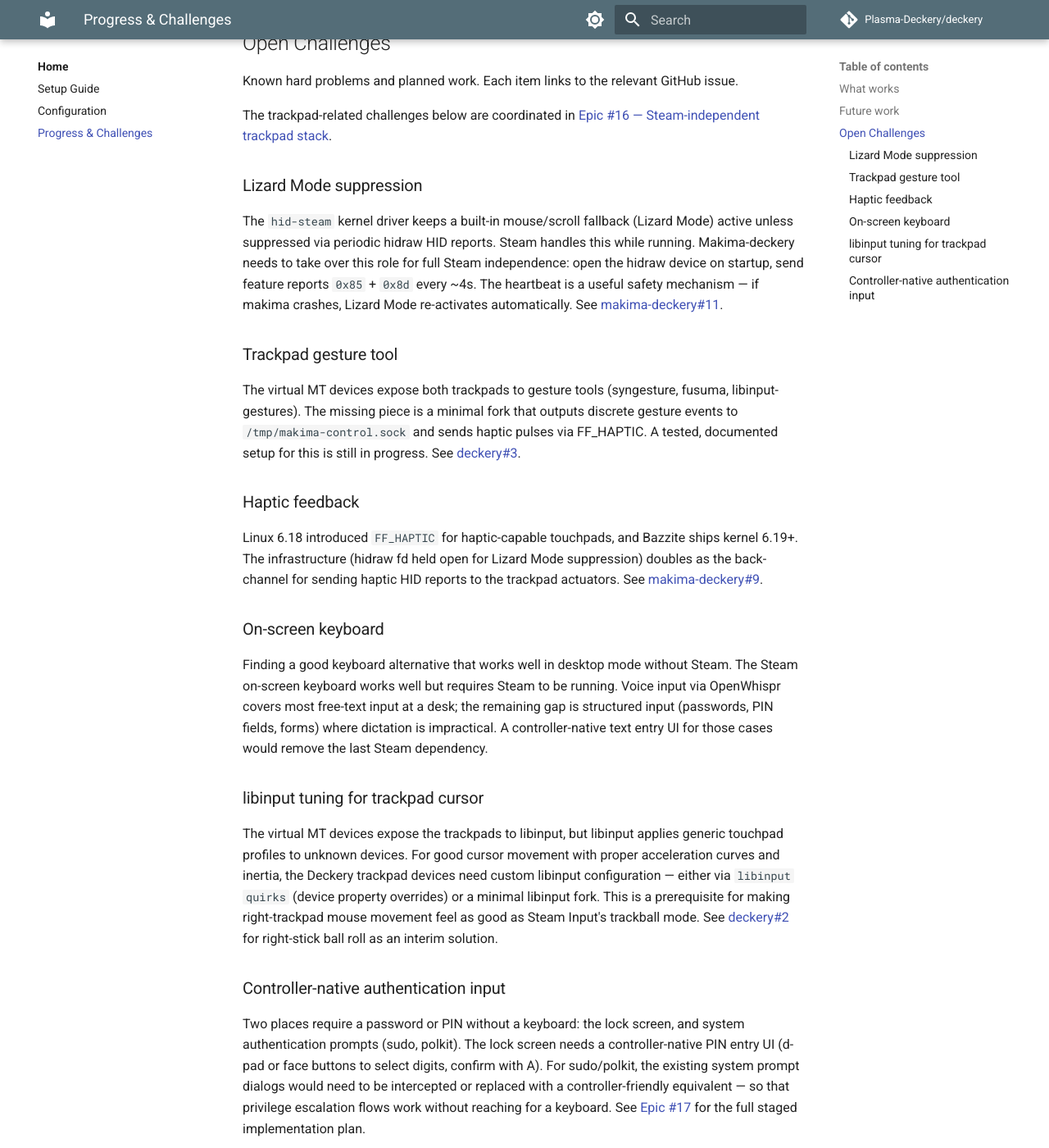
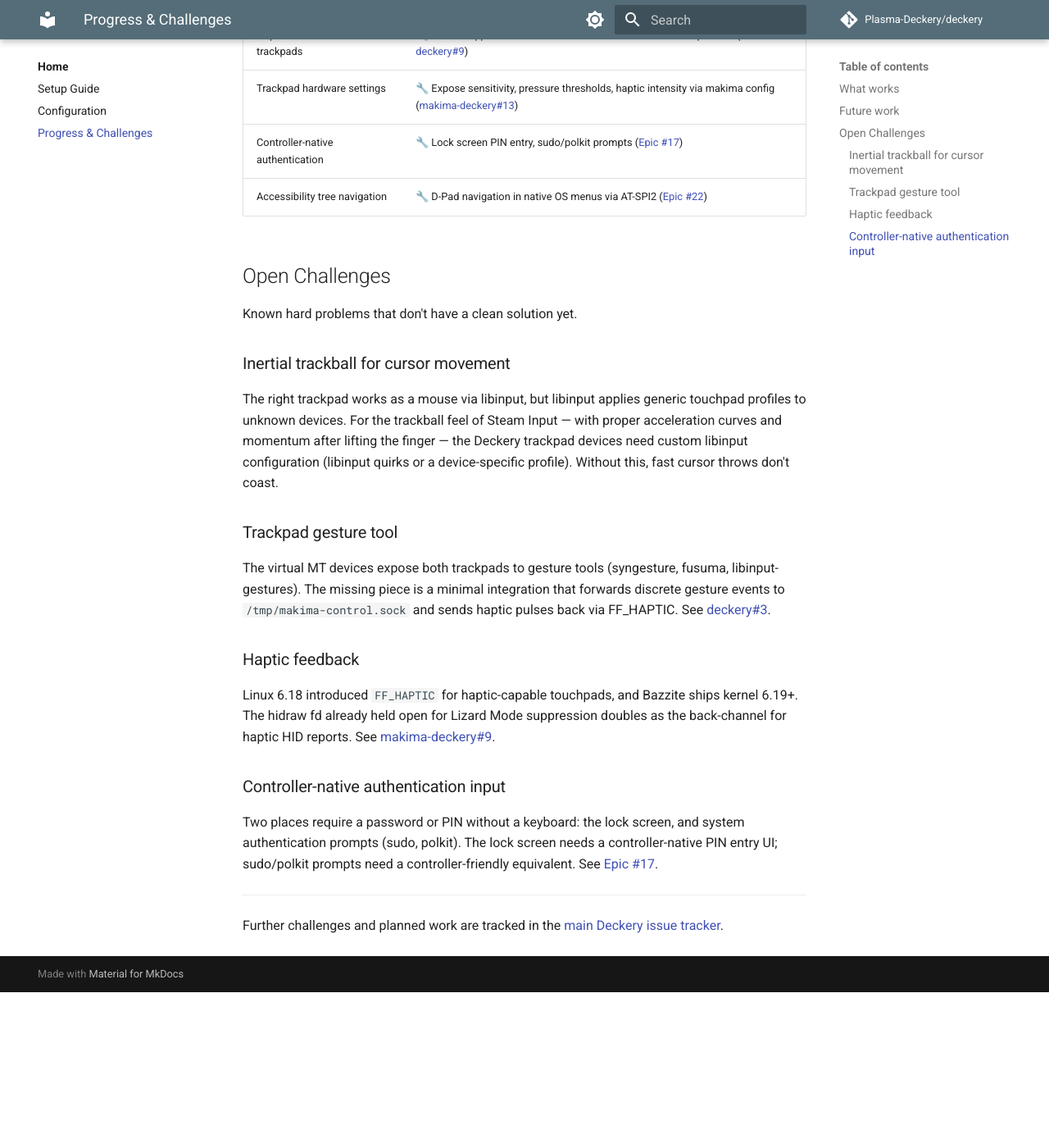
Before and after one commit to Plasma-Deckery/deckery, an MkDocs documentation site: the page built from docs/progress-and-challenges.md, in a window 1280 px wide and 1400 px high, scrolled down 1167 px. Shown: the whole window at 82% size. Built offline with MkDocs 1.6.1 and Material for MkDocs 9.7.7, drawn with Linux system fonts in a browser that asks for light colours; comment, search, counter and statistics services are not loaded; after the commit the page ends 2377 px from its top, so only the background shows below that; some of the changed text lies outside the part shown.

Commit message:
tray: add Ko-fi support link; docs: update progress & challenges

```diff
--- a/docs/progress-and-challenges.md
+++ b/docs/progress-and-challenges.md
@@ -6,6 +6,12 @@
 |---|---|
 | Buttons, D-Pad, back paddles, modifiers | ✅ Covered |
 | Per-app button layouts | ✅ Covered |
+| Lizard Mode suppression | ✅ Covered — hidraw heartbeat keeps Steam Deck controller in full mode |
+| Suspend/resume reconnect | ✅ Covered — in-process reinit, ~1s recovery window |
+| Trackpad cursor movement | ✅ Works — right trackpad as mouse via virtual MT device and libinput. No inertial trackball yet (see challenges below). |
+| Trackpad scrolling | ✅ Works — two-finger gesture via virtual MT device. Better than Steam Input. Single-trackpad scroll may be added in the future. |
+| On-screen keyboard | ✅ Works — choose between the Steam keyboard (Steam+X) and the Plasma keyboard (Steam+X with Steam not running, or via binding) |
+| Steam Input disable | ✅ Covered — via Steam's own configset mechanism; tray shows status and handles the transition |
 | System tray (service status, control, updates) | ✅ Covered |
 | One-line installation script | ✅ Covered |
 
@@ -13,45 +19,33 @@
 
 | Area | Status |
 |---|---|
-| Trackpad gestures | 🔧 MT device emulation in progress ([feat/trackpad-mt-translation](https://github.com/Plasma-Deckery/makima-deckery/tree/feat/trackpad-mt-translation)) — gesture tool integration planned ([deckery#3](https://github.com/Plasma-Deckery/deckery/issues/3)) |
-| Pinch-zoom and two-pad gestures | 🔧 Both pads as a combined two-finger device — enables pinch-zoom, horizontal scroll, and two-axis pan ([deckery#7](https://github.com/Plasma-Deckery/deckery/issues/7)) |
-| Trackpad scrolling | ⚠️ Better experience via Steam Input — implementation planned ([deckery#4](https://github.com/Plasma-Deckery/deckery/issues/4)) |
-| Trackpad cursor movement | ⚠️ Better experience via Steam Input — implementation planned ([deckery#5](https://github.com/Plasma-Deckery/deckery/issues/5)) |
-| Lizard Mode suppression | 🔧 In progress — hidraw heartbeat implemented, configurable via `SUPPRESS_LIZARD_MODE` ([makima-deckery#11](https://github.com/Plasma-Deckery/makima-deckery/issues/11)) |
+| Trackpad gestures (pinch-zoom, pan) | 🔧 Both pads as a combined two-finger device — enables pinch-zoom, horizontal scroll, two-axis pan ([deckery#7](https://github.com/Plasma-Deckery/deckery/issues/7)) |
+| Gesture tool integration | 🔧 Expose gesture events to syngesture/fusuma/libinput-gestures via control socket ([deckery#3](https://github.com/Plasma-Deckery/deckery/issues/3)) |
 | Haptic feedback on trackpads | 🔧 Kernel support available in Linux 6.18+ / Bazzite 6.19+ — planned ([makima-deckery#9](https://github.com/Plasma-Deckery/makima-deckery/issues/9)) |
-| Trackpad hardware settings | 🔧 Expose trackpad sensitivity, pressure thresholds, and haptic intensity via makima config — planned ([makima-deckery#13](https://github.com/Plasma-Deckery/makima-deckery/issues/13)) |
-| On-screen keyboard | ⚠️ Better experience via Steam |
+| Trackpad hardware settings | 🔧 Expose sensitivity, pressure thresholds, haptic intensity via makima config ([makima-deckery#13](https://github.com/Plasma-Deckery/makima-deckery/issues/13)) |
+| Controller-native authentication | 🔧 Lock screen PIN entry, sudo/polkit prompts ([Epic #17](https://github.com/Plasma-Deckery/deckery/issues/17)) |
+| Accessibility tree navigation | 🔧 D-Pad navigation in native OS menus via AT-SPI2 ([Epic #22](https://github.com/Plasma-Deckery/deckery/issues/22)) |
 
 ## Open Challenges
 
-Known hard problems and planned work. Each item links to the relevant GitHub issue.
+Known hard problems that don't have a clean solution yet.
 
-The trackpad-related challenges below are coordinated in [Epic #16 — Steam-independent trackpad stack](https://github.com/Plasma-Deckery/deckery/issues/16).
+### Inertial trackball for cursor movement
 
-### Lizard Mode suppression
-
-The `hid-steam` kernel driver keeps a built-in mouse/scroll fallback (Lizard Mode) active unless suppressed via periodic hidraw HID reports. Steam handles this while running. Makima-deckery needs to take over this role for full Steam independence: open the hidraw device on startup, send feature reports `0x85` + `0x8d` every ~4s. The heartbeat is a useful safety mechanism — if makima crashes, Lizard Mode re-activates automatically. See [makima-deckery#11](https://github.com/Plasma-Deckery/makima-deckery/issues/11).
+The right trackpad works as a mouse via libinput, but libinput applies generic touchpad profiles to unknown devices. For the trackball feel of Steam Input — with proper acceleration curves and momentum after lifting the finger — the Deckery trackpad devices need custom libinput configuration (libinput quirks or a device-specific profile). Without this, fast cursor throws don't coast.
 
 ### Trackpad gesture tool
 
-The virtual MT devices expose both trackpads to gesture tools (syngesture, fusuma, libinput-gestures). The missing piece is a minimal fork that outputs discrete gesture events to `/tmp/makima-control.sock` and sends haptic pulses via FF_HAPTIC. A tested, documented setup for this is still in progress. See [deckery#3](https://github.com/Plasma-Deckery/deckery/issues/3).
+The virtual MT devices expose both trackpads to gesture tools (syngesture, fusuma, libinput-gestures). The missing piece is a minimal integration that forwards discrete gesture events to `/tmp/makima-control.sock` and sends haptic pulses back via FF_HAPTIC. See [deckery#3](https://github.com/Plasma-Deckery/deckery/issues/3).
 
 ### Haptic feedback
 
-Linux 6.18 introduced `FF_HAPTIC` for haptic-capable touchpads, and Bazzite ships kernel 6.19+. The infrastructure (hidraw fd held open for Lizard Mode suppression) doubles as the back-channel for sending haptic HID reports to the trackpad actuators. See [makima-deckery#9](https://github.com/Plasma-Deckery/makima-deckery/issues/9).
-
-### On-screen keyboard
-
-Finding a good keyboard alternative that works well in desktop mode without Steam. The Steam on-screen keyboard works well but requires Steam to be running. Voice input via OpenWhispr covers most free-text input at a desk; the remaining gap is structured input (passwords, PIN fields, forms) where dictation is impractical. A controller-native text entry UI for those cases would remove the last Steam dependency.
-
-### libinput tuning for trackpad cursor
-
-The virtual MT devices expose the trackpads to libinput, but libinput applies generic touchpad profiles to unknown devices. For good cursor movement with proper acceleration curves and inertia, the Deckery trackpad devices need custom libinput configuration — either via `libinput quirks` (device property overrides) or a minimal libinput fork. This is a prerequisite for making right-trackpad mouse movement feel as good as Steam Input's trackball mode. See [deckery#2](https://github.com/Plasma-Deckery/deckery/issues/2) for right-stick ball roll as an interim solution.
+Linux 6.18 introduced `FF_HAPTIC` for haptic-capable touchpads, and Bazzite ships kernel 6.19+. The hidraw fd already held open for Lizard Mode suppression doubles as the back-channel for haptic HID reports. See [makima-deckery#9](https://github.com/Plasma-Deckery/makima-deckery/issues/9).
 
 ### Controller-native authentication input
 
-Two places require a password or PIN without a keyboard: the lock screen, and system authentication prompts (sudo, polkit). The lock screen needs a controller-native PIN entry UI (d-pad or face buttons to select digits, confirm with A). For sudo/polkit, the existing system prompt dialogs would need to be intercepted or replaced with a controller-friendly equivalent — so that privilege escalation flows work without reaching for a keyboard. See [Epic #17](https://github.com/Plasma-Deckery/deckery/issues/17) for the full staged implementation plan.
+Two places require a password or PIN without a keyboard: the lock screen, and system authentication prompts (sudo, polkit). The lock screen needs a controller-native PIN entry UI; sudo/polkit prompts need a controller-friendly equivalent. See [Epic #17](https://github.com/Plasma-Deckery/deckery/issues/17).
 
 ---
 
-Further challenges and planned work are tracked in the issues of the individual subprojects and in the [main Deckery issue tracker](https://github.com/Plasma-Deckery/deckery/issues).
+Further challenges and planned work are tracked in the [main Deckery issue tracker](https://github.com/Plasma-Deckery/deckery/issues).
```
Also changed, not shown: 1 other file.
